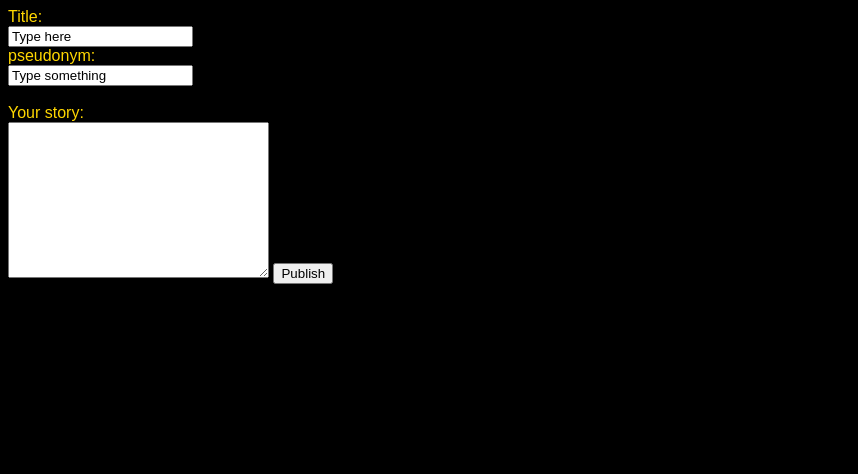
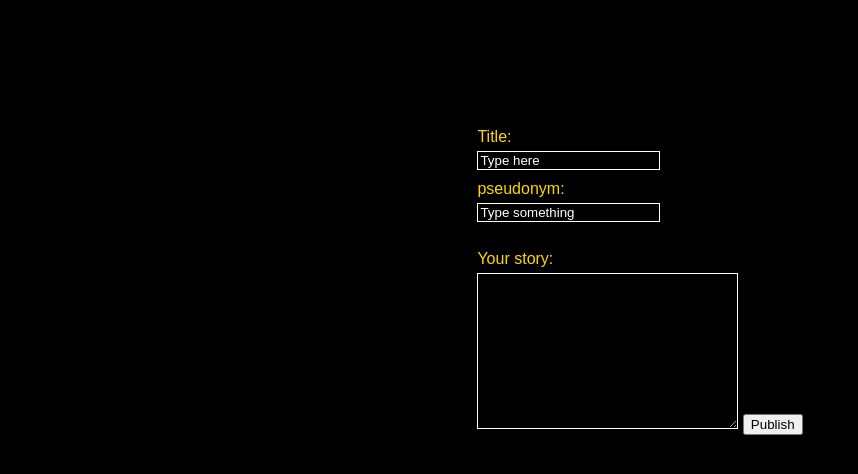
Before and after one commit to siddav83/lap-2-code-challenge, a plain HTML site: page client/index.html in a window 1280 px wide. Shown: the whole page, without its empty margins (0-858 px from the left). Drawn offline with Linux system fonts and the light colour scheme; a web font is replaced by a local one.

Commit message:
css started 2.0

```diff
--- a/client/index.html
+++ b/client/index.html
@@ -5,6 +5,8 @@
     <meta http-equiv="X-UA-Compatible" content="IE=edge">
     <meta name="viewport" content="width=device-width, initial-scale=1.0">
     <title>Telegraph - Proto</title>
+    <link rel="shortcut icon" href="./images/t_favicon.webp">
+    <link href="https://allfont.net/allfont.css?fonts=star-jedi" rel="stylesheet" type="text/css" />
     <link rel="stylesheet" href="./style.css">
     <script defer src="./index.js"></script>
 </head>
--- a/client/style.css
+++ b/client/style.css
@@ -1,11 +1,31 @@
 body {
     font-family: 'Star Jedi', arial;
-    background: black;
+    /* background-image: url("./images/star_wars_bg.jpg"); */
+    background-color: black;
     color: gold;
+    display: flex;
+    justify-content: center;
+    align-content: center;
+    /* height: 100vh; */
+    margin-top: 10%;
 }
 
-#container {
-    display: flex;
-    flex-direction: column;
-    height: 100vh;
+
+#form input[type=text] {
+    margin-bottom: 10px;
+    margin-top: 5px;
+    color: white;
+    background-color: black;
+    border: solid white 1px;
 }
+
+#form textarea {
+    color: white;
+    background-color: black;
+    border: solid white 1px;
+    margin-top: 5px;
+}
+
+#form label {
+    margin-bottom: 100px;
+}
```
Also changed, not shown: client/images/star_wars_bg.jpg (added), client/images/t_favicon.webp (added).
